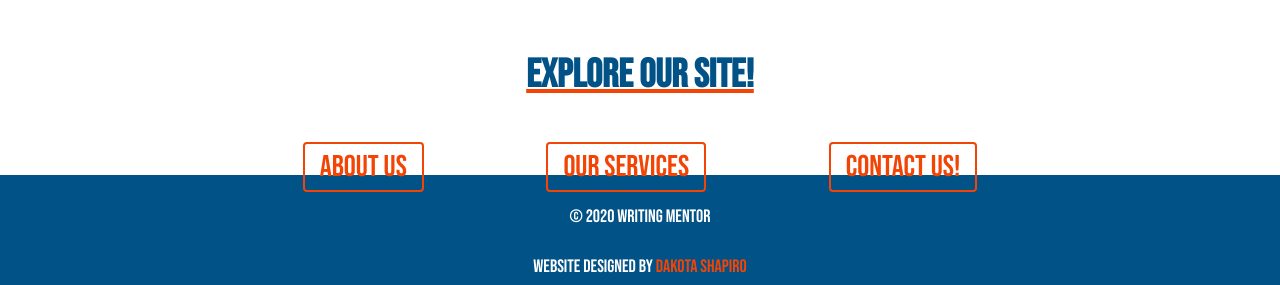
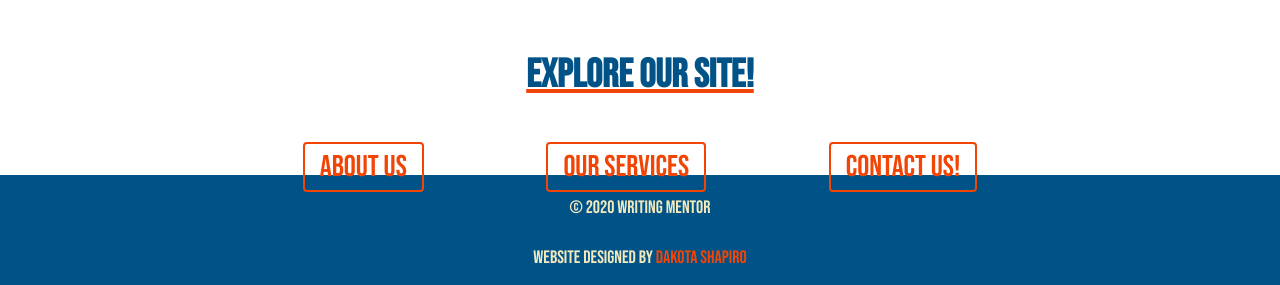
Before and after one commit to dakota1599/WritingMentor, a PHP site: page / in a window 1280 px wide. Shown: the part 595-880 px from the top of the page. Run offline with PHP 8.4, Linux system fonts and the light colour scheme.

Commit message:
Change color of nav bar text.  Adjust footer margins.

```diff
--- a/core/css/main.css
+++ b/core/css/main.css
@@ -142,9 +142,6 @@ hr{
     background:#005287;
     text-align:center;
  }
- #footer p{
-    color:white;
- }
  #footerLink{
      color: #F24405;
      text-decoration: none;
--- a/core/js/main.js
+++ b/core/js/main.js
@@ -19,8 +19,8 @@ window.addEventListener('scroll', function(){
     if(document.body.scrollTop > 10 || document.documentElement.scrollTop > 10){
         back.style.backgroundColor = "#005287";
         back.style.boxShadow = shadow;
-        sand.style.color = "white";
-        navText.style.color = "white";
+        sand.style.color = "#F2E9BD";
+        navText.style.color = "#F2E9BD";
     }else{
         back.style.backgroundColor = "transparent";
         back.style.boxShadow = "none";
--- a/views/partials/footer.partial.php
+++ b/views/partials/footer.partial.php
@@ -3,8 +3,8 @@
 
 
 <div id="footer">
-    <p>&copy; <?= date('Y')?> Writing Mentor</p>
-    <p>Website designed by <a id="footerLink" class="transition" target="_blank" href="https://dakotashapiro.info" title="Dakota's Website">Dakota Shapiro</a></p>
+    <p class="fg-tertiary" style="margin-top: .5em;">&copy; <?= date('Y')?> Writing Mentor</p>
+    <p class="fg-tertiary">Website designed by <a id="footerLink" class="transition" target="_blank" href="https://dakotashapiro.info" title="Dakota's Website">Dakota Shapiro</a></p>
 </div>
 <script>
   AOS.init();
--- a/views/partials/header.partial.php
+++ b/views/partials/header.partial.php
@@ -51,7 +51,7 @@ require "core/variables.php";
         <h2 id="navText"><?= $nav;?></h2>
     </div>
     <!--Actual navigation menu.-->
-    <div class="w3-sidebar bg-primary fg-tertiary w3-animate-left w3-hide" id="bar" style="top:0;">
+    <div class="w3-sidebar bg-primary fg-tertiary w3-animate-left w3-card-4 w3-hide" id="bar" style="top:0;">
         <a class="w3-bar-item btn bar-item" style="text-align:center;margin-top: .5em;" onclick="toggle()">&times;</a>
         <hr>
         <a href="home" class="w3-bar-item btn bar-item" onclick="toggle()">Home</a>
```
